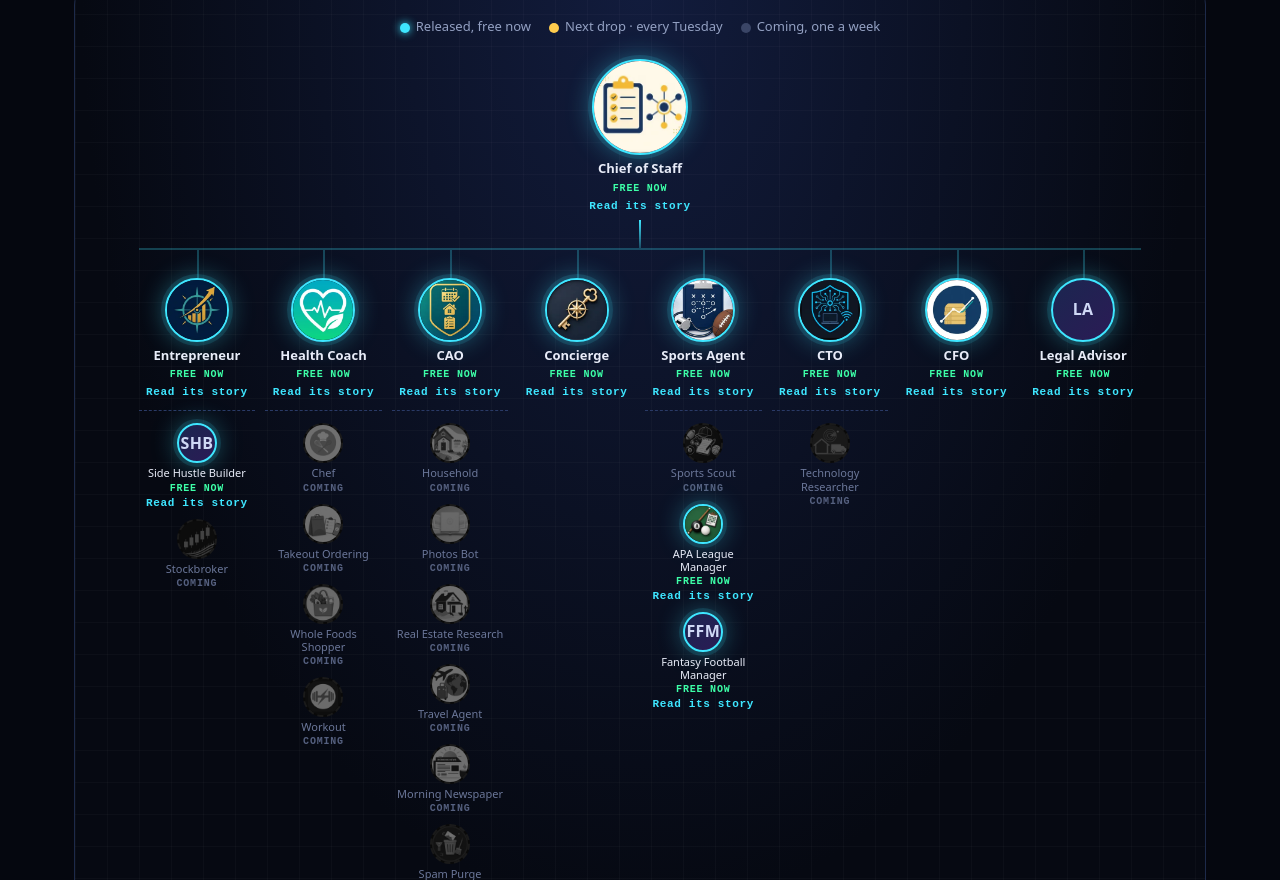
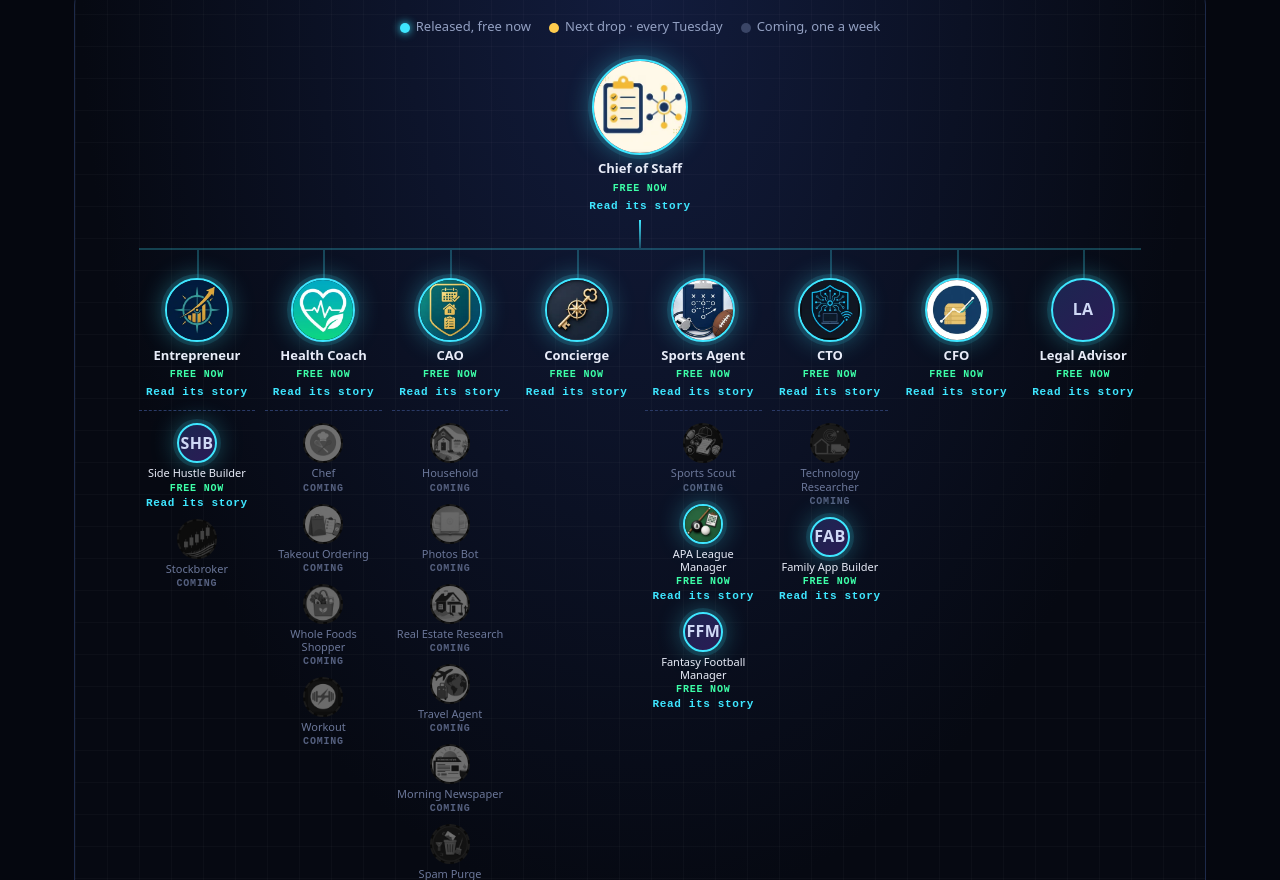
Before and after one commit to hjackson2/aibottemplates-site, a plain HTML site: page index.html in a window 1280 px wide. Shown: the part 1920-2800 px from the top of the page. Drawn offline with Linux system fonts and the light colour scheme; animation ran at ten frames a second.

Commit message:
Add Family App Builder (Nov 3 drop)

```diff
--- a/index.html
+++ b/index.html
@@ -315,17 +315,18 @@ const BOTS=[
  {d:'Tue Oct 13',n:'Legal Advisor',r:'Plain-language legal research',a:null,u:'_YVGSK3nmzT_-mYpCB-6e',p:'2110193583756062836',x:'Not legal advice'},
  {d:'Tue Oct 27',n:'APA League Manager',r:'APA 8-ball league coach',a:'apa-league-manager',u:'WkF4p8ua77SFiFGUlmeST',p:'2115114176121037177'},
  {d:'Tue Oct 27',n:'Side Hustle Builder',r:'Turns one idea into a running side venture',a:null,u:'V-ddYBdTCYNFbaEEZEFh5',p:'2114708880504524914',x:'Not financial advice'},
- {d:'Tue Oct 27',n:'Fantasy Football Manager',r:'Runs your weekly fantasy routine',a:null,u:'uoiE_88vRqI87wjEMg4Gh',p:'2115148347241816467'}
+ {d:'Tue Oct 27',n:'Fantasy Football Manager',r:'Runs your weekly fantasy routine',a:null,u:'uoiE_88vRqI87wjEMg4Gh',p:'2115148347241816467'},
+ {d:'Tue Nov 3',n:'Family App Builder',r:'Build your family\'s own chores app, privately',a:null,tu:'https://x.ai/bot/scvcDPnSH2_sj3pH6ONCR',xu:'https://x.com/hjackson2/status/2117626452602466516',x:'Not legal advice'}
 ];
 const LIVE=new Set(BOTS.map(b=>b.n));
-const SLUG={'Chief of Staff':'chief-of-staff','Entrepreneur':'entrepreneur','Health Coach':'health-coach','Chief Administrative Officer':'chief-administrative-officer','Concierge':'concierge','Sports Agent':'sports-agent','CTO':'chief-technology-officer','CFO':'chief-financial-officer','Legal Advisor':'legal-advisor','APA League Manager':'apa-league-manager','Side Hustle Builder':'side-hustle-builder','Fantasy Football Manager':'fantasy-football-manager'};
+const SLUG={'Chief of Staff':'chief-of-staff','Entrepreneur':'entrepreneur','Health Coach':'health-coach','Chief Administrative Officer':'chief-administrative-officer','Concierge':'concierge','Sports Agent':'sports-agent','CTO':'chief-technology-officer','CFO':'chief-financial-officer','Legal Advisor':'legal-advisor','APA League Manager':'apa-league-manager','Side Hustle Builder':'side-hustle-builder','Fantasy Football Manager':'fantasy-football-manager','Family App Builder':'family-app-builder'};
 const ORG=[
  {n:'Entrepreneur',a:'entrepreneur',t:[['Side Hustle Builder',null],['Stockbroker','stockbroker']]},
  {n:'Health Coach',a:'health-coach',t:[['Chef','chef'],['Takeout Ordering','takeout-ordering'],['Whole Foods Shopper','whole-foods-shopper'],['Workout','workout']]},
  {n:'Chief Administrative Officer',s:'CAO',a:'chief-administrative-officer',t:[['Household','household'],['Photos Bot','photos-bot'],['Real Estate Research','real-estate-research'],['Travel Agent','travel-agent'],['Morning Newspaper','the-morning-newspaper'],['Spam Purge','spam-purge']]},
  {n:'Concierge',a:'concierge',t:[]},
  {n:'Sports Agent',a:'sports-agent',t:[['Sports Scout','sports-scout'],['APA League Manager','apa-league-manager'],['Fantasy Football Manager',null]]},
- {n:'CTO',a:'chief-technology-officer',t:[['Technology Researcher','technology-researcher']]},
+ {n:'CTO',a:'chief-technology-officer',t:[['Technology Researcher','technology-researcher'],['Family App Builder',null]]},
  {n:'CFO',a:'chief-financial-officer',t:[]},
  {n:'Legal Advisor',a:null,t:[]}
 ];
@@ -339,7 +340,7 @@ document.getElementById('orgtree').innerHTML=h+'</div>';
 document.getElementById('crewCount').dataset.count=count;
 // cards
 const groups={};BOTS.forEach(b=>(groups[b.d]=groups[b.d]||[]).push(b));
-let dh='';for(const d in groups){dh+=`<div class="drop reveal"><h3>${d}</h3><div class="cards">${groups[d].map(b=>`<article class="card"><div class="top">${av(b.a,b.n)}<div><h4>${b.n}</h4><div class="role">${b.r}</div></div></div><span class="pill">Released · free</span>${b.x?`<span class="disc">${b.x}</span>`:''}<div class="row"><a class="btn p sm" href="https://x.ai/bot/${b.u}" rel="noopener" aria-label="Get the ${b.n} template">Get the template</a><a class="btn g sm" href="https://x.com/hjackson2/status/${b.p}" rel="noopener" aria-label="${b.n} X launch post">X launch post</a></div><a class="storylink" href="bots/${SLUG[b.n]}/" aria-label="Read the ${b.n} story">Read its story →</a></article>`).join('')}</div></div>`}
+let dh='';for(const d in groups){dh+=`<div class="drop reveal"><h3>${d}</h3><div class="cards">${groups[d].map(b=>`<article class="card"><div class="top">${av(b.a,b.n)}<div><h4>${b.n}</h4><div class="role">${b.r}</div></div></div><span class="pill">Released · free</span>${b.x?`<span class="disc">${b.x}</span>`:''}<div class="row"><a class="btn p sm" href="${b.tu||'https://x.ai/bot/'+b.u}" rel="noopener" aria-label="Get the ${b.n} template">Get the template</a><a class="btn g sm" href="${b.xu||'https://x.com/hjackson2/status/'+b.p}" rel="noopener" aria-label="${b.n} X launch post">X launch post</a></div><a class="storylink" href="bots/${SLUG[b.n]}/" aria-label="Read the ${b.n} story">Read its story →</a></article>`).join('')}</div></div>`}
 dh+=`<div class="drop reveal"><h3>Next · every Tuesday</h3><div class="cards"><article class="card" style="border-style:dashed;justify-content:center"><h4>New bot every Tuesday.</h4><div class="role">Working through each team in org-chart order.</div><div class="row"><a class="btn g sm" href="https://x.com/hjackson2" rel="noopener">Follow on X for the drop</a></div></article></div></div>`;
 document.getElementById('drops').innerHTML=dh;
 // faces
```
